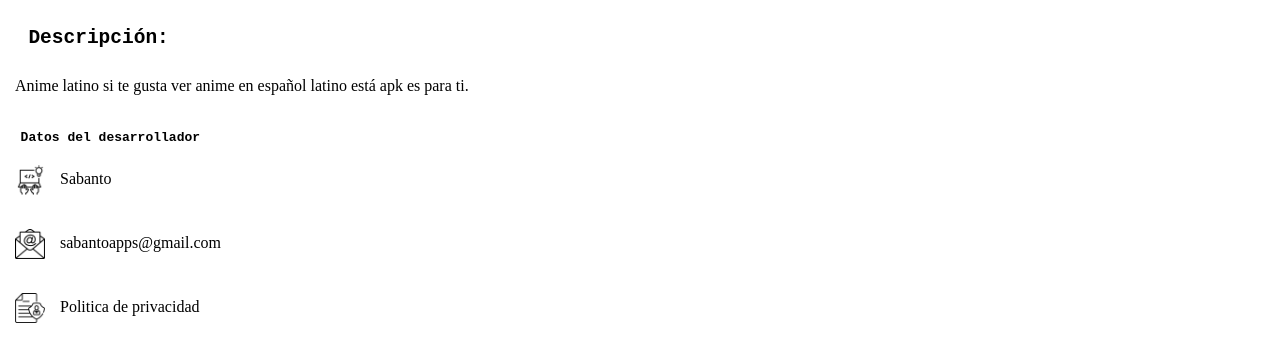
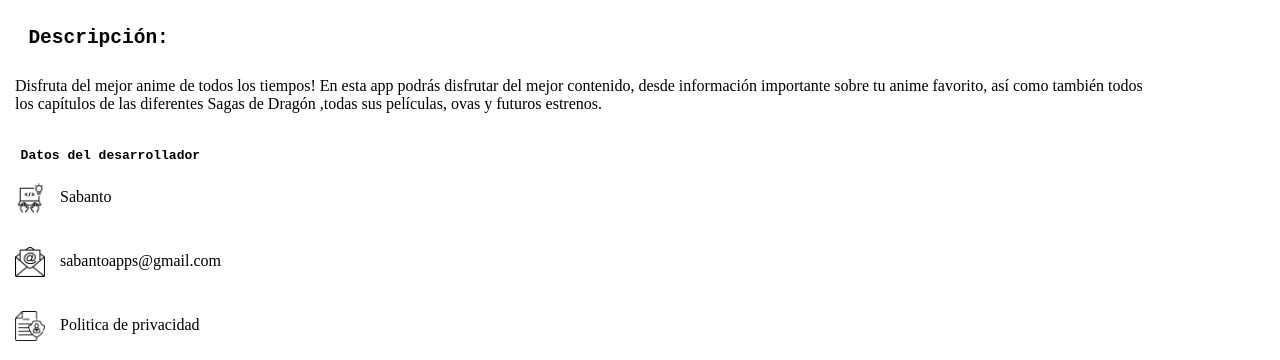
Before and after one commit to developer-shop/Drag-n-Anime, a plain HTML site: page index.html in a window 1280 px wide. Shown: the part 459-819 px from the top of the page. Drawn offline with Linux system fonts and the light colour scheme; a script that the page names is missing.

Commit message:
Update index.html

```diff
--- a/index.html
+++ b/index.html
@@ -151,7 +151,11 @@ header1{display: flex; width:100%;}
 
 <div class="footer">
 <p><pre>
-<h2>  Descripción:</h2></pre><br><p>Anime latino si te gusta ver anime en español latino está apk es para ti.
+<h2>  Descripción:</h2></pre><br><p>Disfruta del mejor anime de todos los tiempos!
+
+En esta app podrás disfrutar del mejor contenido, desde información importante sobre tu anime favorito,
+así como también todos los capítulos de las diferentes Sagas de Dragón ,todas sus películas,
+ovas y futuros estrenos.
 </p>
 </div>
 
```
